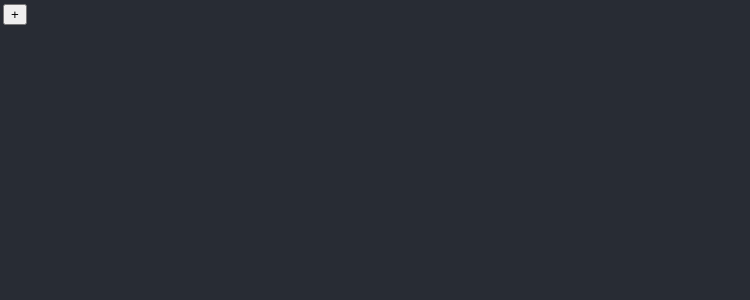
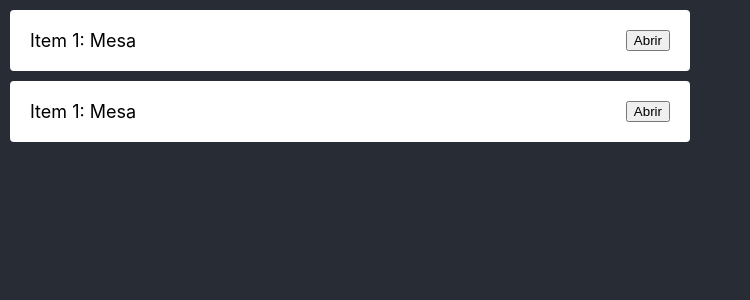
Before and after one commit to walteralves10/rpgvitroo, a React (Create React App) app: page /listamesas in a window 1280 px wide. Shown: the top 300 px of the page, without its empty margins (0-750 px from the left). Built offline with nearby package versions, Linux system fonts and the light colour scheme.

Commit message:
listando mesas e ajustando para mutitelas

```diff
--- a/package.json
+++ b/package.json
@@ -8,6 +8,7 @@
     "@testing-library/user-event": "^13.5.0",
     "react": "^17.0.2",
     "react-dom": "^17.0.2",
+    "react-router-dom": "^6.3.0",
     "react-scripts": "5.0.0",
     "web-vitals": "^2.1.4"
   },
--- a/src/App.js
+++ b/src/App.js
@@ -1,49 +1,7 @@
-import { useState } from 'react';
-import './App.css';
-import Personagem from './components/Personagem';
+import Rotas from "./pages/Rotas";
 
-function App() {
-
-  const [contador, setContador] = useState(0);
-  const [listaAba, setListaAba] = useState([]);
-
-  function novaAbaOnClick() {
-
-    setContador(contador + 1);
-
-    setListaAba([...listaAba,
-                {pagina: contador}
-               ]);
-  };
-
-  return (
-    <div className='App'>
-      <table>
-        <thead className='Head'>
-          <tr>
-              { listaAba.map((value) =>
-                <th key={value.pagina}>Personagem {value.pagina}</th>
-              )}
-
-            <th>
-              <button onClick={novaAbaOnClick}>+</button>
-            </th>
-          </tr>
-
-        </thead>
-
-        <tbody>
-          <tr>
-              { listaAba.map((value) =>
-                <td key={value.pagina}>{<Personagem/>}</td>
-              )}
-          </tr>
-
-        </tbody>
-      </table>
-    </div>
-
+export default function App() {
+  return(
+    <Rotas />
   );
 }
-
-export default App;
--- a/src/index.js
+++ b/src/index.js
@@ -1,17 +1,10 @@
-import React from 'react';
-import ReactDOM from 'react-dom';
+import { render } from 'react-dom';
 import './index.css';
+
 import App from './App';
-import reportWebVitals from './reportWebVitals';
 
-ReactDOM.render(
-  <React.StrictMode>
-    <App />
-  </React.StrictMode>,
-  document.getElementById('root')
+const rootElement = document.getElementById("root");
+render(
+  <App />,
+  rootElement
 );
-
-// If you want to start measuring performance in your app, pass a function
-// to log results (for example: reportWebVitals(console.log))
-// or send to an analytics endpoint. Learn more: https://bit.ly/CRA-vitals
-reportWebVitals();
--- a/src/pages/ListaPersonagens/ListaPersonagens.js
+++ b/src/pages/ListaPersonagens/ListaPersonagens.js
@@ -1,6 +1,6 @@
 import { useState } from 'react';
 import './ListaPersonagens.css';
-import Personagem from './components/Personagem';
+import Personagem from '../../components/Personagem';
 
 function ListaPersonagens() {
 
@@ -46,4 +46,4 @@ function ListaPersonagens() {
   );
 }
 
-export default App;
+export default ListaPersonagens;
--- /dev/null
+++ b/src/pages/Rotas.js
@@ -0,0 +1,26 @@
+import React from "react";
+import {
+    BrowserRouter,
+    Routes,
+    Route,
+  } from "react-router-dom";
+
+  import Menu from './menu/Menu';
+  import ListaPersonagens from './ListaPersonagens/ListaPersonagens';
+  import Mesa from './mesa/Mesa';
+  import ListaMesas from './mesa/ListaMesas';
+
+const Rotas = () => {
+    return (
+    <BrowserRouter>
+        <Routes>
+          <Route path="/" element={<Menu />} />
+          <Route path="mesa" element={<Mesa />} />
+          <Route path="lista" element={<ListaPersonagens />} />
+          <Route path="listamesas" element={<ListaMesas />} />
+        </Routes>
+      </BrowserRouter>
+    );
+};
+
+export default Rotas;
--- a/src/pages/menu/Menu.js
+++ b/src/pages/menu/Menu.js
@@ -0,0 +1,15 @@
+import React from "react";
+import { Link } from "react-router-dom";
+
+export default function Menu() {
+    return(
+    <div>
+      <h1>Central RPG</h1>
+      <navbar>
+        <Link to="/mesa" > Adicionar Mesa </Link> |{" "}
+        {/* <Link to="/lista"> Listar Personagens</Link> |{" "} */}
+        <Link to='/listamesas'>Listar Mesas</Link>
+      </navbar>
+    </div>
+    );
+}
--- /dev/null
+++ b/src/pages/mesa/ListaMesas.css
@@ -0,0 +1,17 @@
+.Item-container {
+    display: flex;
+    flex-direction: row;
+    width: 50%;
+    margin: 10px;
+    padding: 20px;
+    border-radius: 4px;
+    background: white;
+    justify-content: space-between;
+  }
+
+  .Item-field {
+    border: none;
+    outline: none;
+    font-size: 18px;
+    margin-right: 5px;
+  }
--- /dev/null
+++ b/src/pages/mesa/ListaMesas.js
@@ -0,0 +1,31 @@
+import React from "react";
+import { useNavigate } from "react-router-dom";
+import './ListaMesas.css'
+
+export default function ListaMesas () {
+
+  let navigate = useNavigate();
+
+  const abrirMesa = () => {
+    console.log('abrindo mesa');
+    navigate('/lista');
+  }
+
+  return (
+    <div>
+      <div className="Item-container">
+
+        <label className="Item-field">Item 1: Mesa </label>
+        <button onClick={abrirMesa} >Abrir</button>
+
+      </div>
+
+      <div className="Item-container">
+
+        <label className="Item-field">Item 1: Mesa </label>
+        <button onClick={abrirMesa} >Abrir</button>
+
+      </div>
+    </div>
+  );
+}
--- a/src/pages/mesa/Mesa.js
+++ b/src/pages/mesa/Mesa.js
@@ -0,0 +1,32 @@
+import {useState} from "react";
+import { useNavigate } from "react-router-dom";
+
+export default  function Mesa() {
+    let navigate = useNavigate();
+
+    const [nomeMesa, setNomeMesa] = useState('');
+
+    const onClickMesa = () => {
+        console.log('Mesa Salva!', nomeMesa);
+        navigate("/lista");
+    };
+
+    const handleChangeNomeMesa = (v) => {
+        setNomeMesa(v.target.value);
+    };
+
+        return(
+            <div>
+                <h2>Criar nova mesa</h2>
+
+                <input
+                    onChange={handleChangeNomeMesa}
+                    type="text"
+                    value={nomeMesa}
+                    placeholder="Nome da mesa..."
+                />
+                <button  onClick={onClickMesa}>Salvar</button>
+            </div>
+        );
+    };
+//}
```
Also changed, not shown: 1 other file (tests, documents, lock files or other folders).
